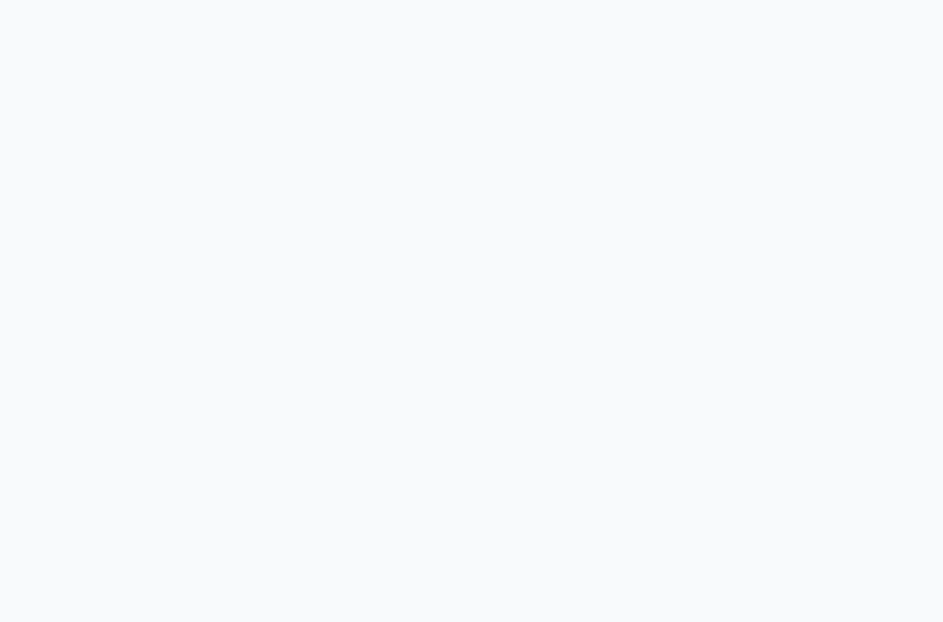
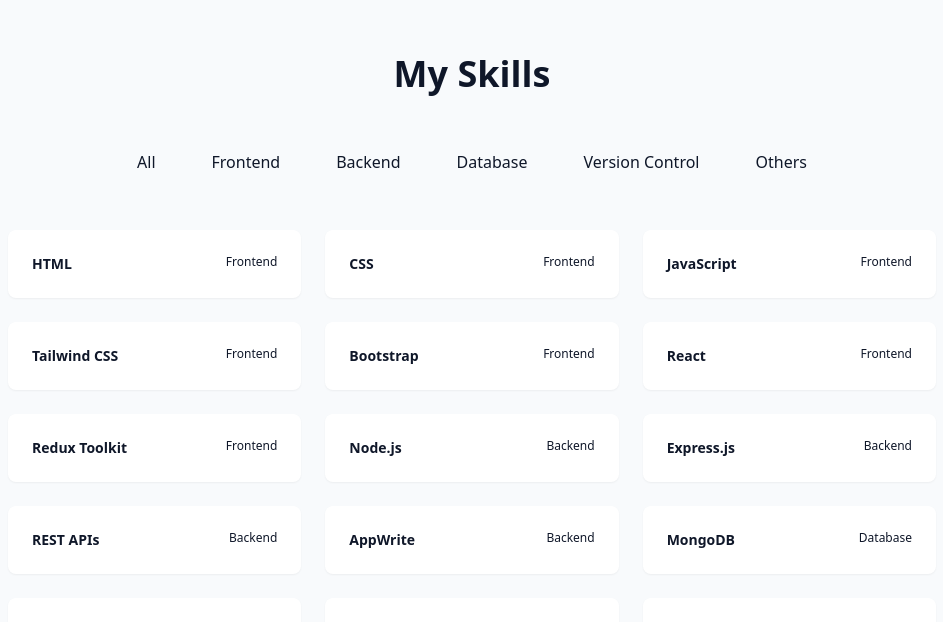
Before and after one commit to bhavin0409/Portfolio, a React (Vite) app: page / in a window 1280 px wide. Shown: the part 1588-2210 px from the top of the page, without its empty margins (168-1111 px from the left). Before the commit the page ends 1542 px from the top, so only its background shows below. Built offline with nearby package versions, Linux system fonts and the light colour scheme.

Commit message:
add SkillSection component to Home page

```diff
--- /dev/null
+++ b/src/components/SkillSection.jsx
@@ -0,0 +1,81 @@
+import React, { useState } from 'react'
+import { cn } from '@/lib/utils'
+
+const skills = [
+    //Frontend
+    { name: "HTML" , category: "Frontend" },
+    { name: "CSS" , category: "Frontend"},
+    { name: "JavaScript" , category: "Frontend"},
+    { name: "Tailwind CSS" , category: "Frontend"},
+    { name: "Bootstrap" , category: "Frontend"},
+    { name: "React" , category: "Frontend"},
+    { name: "Redux Toolkit" , category: "Frontend"},
+
+    //Backend
+    { name: "Node.js" , category: "Backend"},
+    { name: "Express.js" , category: "Backend"},
+    { name: "REST APIs" , category: "Backend"},
+    { name: "AppWrite" , category: "Backend"},
+
+
+    //Database
+    { name: "MongoDB" , category: "Database"},
+    { name: "MySQL" , category: "Database"},
+    { name: "MongoDB Atlas" , category: "Database"},
+    { name: "Mongoose" , category: "Database"},
+    { name: "MongoDB Chart" , category: "Database"},
+
+    //Version Control
+    { name: "Git" , category: "Version Control"},
+    { name: "GitHub" , category: "Version Control" },
+
+    //others
+    { name: "Java" , category: "Others"},
+    { name: "Python" , category: "Others"},
+    { name: "Dart" , category: "Others" },
+    { name: "Postman" , category: "Others"}
+]
+
+const categories = ['All' , 'Frontend' , 'Backend' , 'Database' , 'Version Control' , 'Others'];
+
+const SkillSection = () => {
+    const [activeCategory, setActiveCategory] = useState("All");
+
+    const filteredSkills = skills.filter((skill) => activeCategory === "All" || skill.category === activeCategory)
+
+    return (
+        <section id='skills' className='py-25 px-4 relative bg-secondary/30'>
+            <div className='container mx-auto max-w-5xl'>
+                <h2 className='text-3xl md:text-4xl font-bold mb-12 text-center'>
+                    My <span className='text-primary'>Skills</span>
+                </h2>
+
+                <div className='flex flex-wrap justify-center gap-4 mb-12'>
+                    {categories.map((category, key) => (
+                        <button
+                        key={key}
+                        className={cn('px-5 py-2 rounded-full hover:text-primary transition-colors duration-300 capitalize',
+                            activeCategory === category ? 'bg-primary text-primary-foreground hover:text-foreground' : 'bg-secondary text-secondary-foreground hover:bg-secondary/80'
+                        )}
+                        onClick={() => setActiveCategory(category)}>
+                            {category}
+                        </button>
+                    ))}
+                </div>
+
+                <div className='grid grid-cols-1 sm:grid-cols-2 lg:grid-cols-3 gap-6'>
+                    {filteredSkills.map((skill , key) => (
+                        <div key={key} className='bg-card p-6 rounded-lg shadow-xs card-hover'>
+                            <div className='flex flex-row justify-between'>
+                                <h3 className='font-semibold text-sm text-left'> { skill.name} </h3>
+                                <h3 className='text-xs text-primary/80 text-right'>{skill.category}</h3>
+                            </div>
+                        </div>
+                    ))}
+                </div>
+            </div>
+        </section>
+    )
+}
+
+export default SkillSection
--- a/src/pages/Home.jsx
+++ b/src/pages/Home.jsx
@@ -4,6 +4,7 @@
 import Navbar from '../components/Navbar'
 import HeroSection from '../components/HeroSection'
 import AboutSection from '../components/AboutSection'
+import SkillSection from '../components/SkillSection'
 
 const Home = () => {
   return (
@@ -21,6 +22,7 @@
         <main>
           <HeroSection />
           <AboutSection/>
+          <SkillSection/>
         </main>
 
         {/* Footer */}
```
